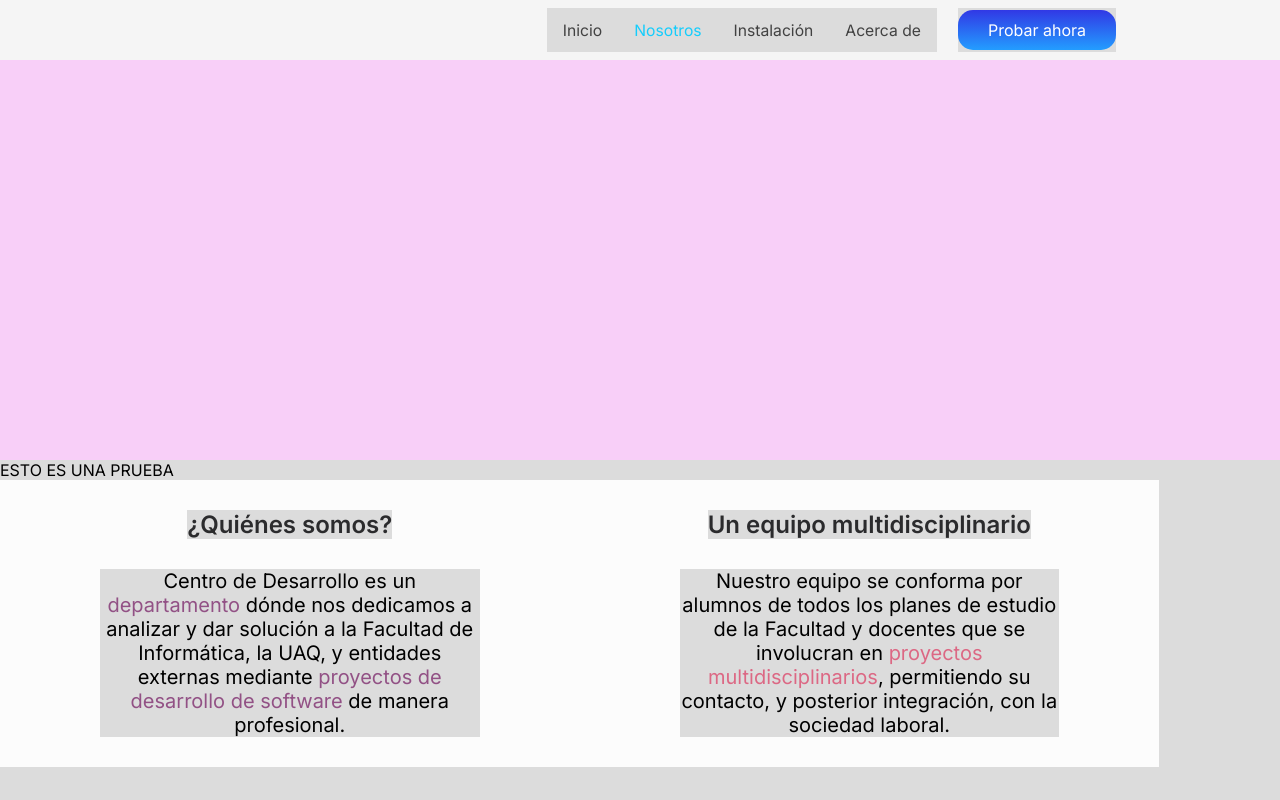
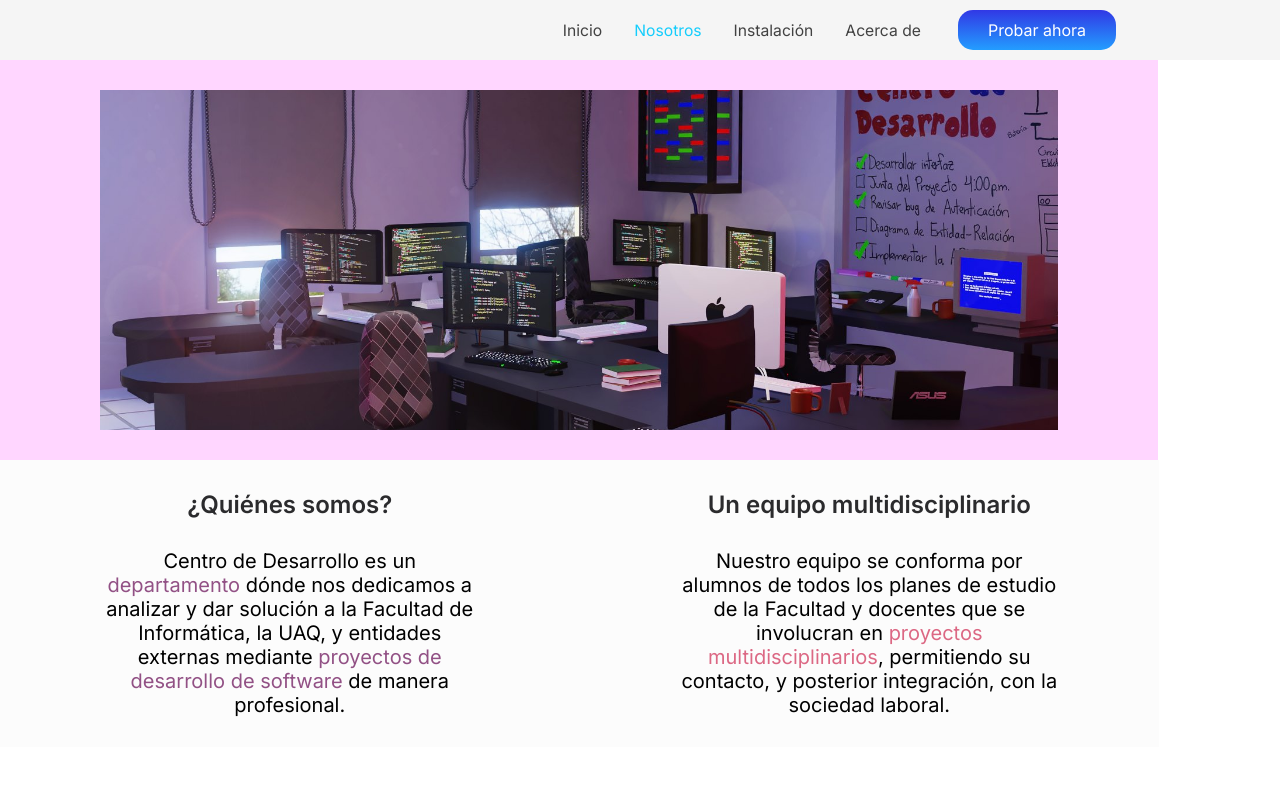
Before and after one commit to Alejandrodiazn/Alexa_landing, a React (Create React App) app: page /Nosotros in a window 1280 px wide. Built offline with nearby package versions, Linux system fonts and the light colour scheme.

Commit message:
feat: new section added

```diff
--- a/src/App.css
+++ b/src/App.css
@@ -4,6 +4,5 @@
     margin: 0;
     padding: 0;
     font-family: 'Inter', sans-serif;
-    background-color: gainsboro;
 
 };
--- a/src/components/BannerCD.js
+++ b/src/components/BannerCD.js
@@ -1,24 +1,36 @@
 import React from "react";
 import styled from 'styled-components'
+import cd_foto from "../assets/img/foto_cd.jpg"
 
 const BannerCD = () =>
 <MasterBox>
-
+  <Imagen src={cd_foto}>
+  </Imagen>
 </MasterBox>
 export default BannerCD
 
 const MasterBox = styled.div`
     display: flex;
-    width: 100%;
+    width: 90.46%;
     height: 400px;
     background-color: #FCFC;
+    padding: 30px 100px;
 
 
 
     @media (max-width: 768px) {
-
+        height: 300px;
+        padding: 10px 33px;
     }
     @media (max-width: 400px){
-
+        padding: 10px 33px;
+        height: 150px;
     }
 `
+
+const Imagen = styled.img`
+    width: 100%;
+    height: 100%;
+    object-fit: cover;
+
+`
--- a/src/pages/nosotros.js
+++ b/src/pages/nosotros.js
@@ -3,20 +3,22 @@ import styled from 'styled-components'
 import BottomCard from "../components/BottomCard";
 import BottomCard2 from "../components/BottomCard2";
 import BannerCD from "../components/BannerCD";
+
 function Nosotros() {
   return (
 
     <>
-      <div>
+
+
+      <Section5>
         <BannerCD></BannerCD>
-        <p>ESTO ES UNA PRUEBA</p>
-      </div>
-      <MasterBox>
+      </Section5>
 
+      <Section6>
         <BottomCard titulo={"¿Quiénes somos?"}>
         </BottomCard>
         <BottomCard2 titulo={"Un equipo multidisciplinario"}></BottomCard2>
-      </MasterBox>
+      </Section6>
     </>
 
   );
@@ -24,7 +26,7 @@ function Nosotros() {
 
 export default Nosotros;
 
-const MasterBox = styled.div`
+const Section5 = styled.div`
     display: flex;
     width: 100%;
     flex-drection: row;
@@ -35,3 +37,18 @@ const MasterBox = styled.div`
         align-items: center;
     }
 `
+
+
+
+const Section6 = styled.div`
+    display: flex;
+    width: 100%;
+    flex-drection: row;
+
+    @media (max-width: 768px) {
+        width: 100%;
+        flex-direction: column;
+        align-items: center;
+        gap: 20px;
+    }
+`
```
Also changed, not shown: src/assets/img/foto_cd.jpg (added).
